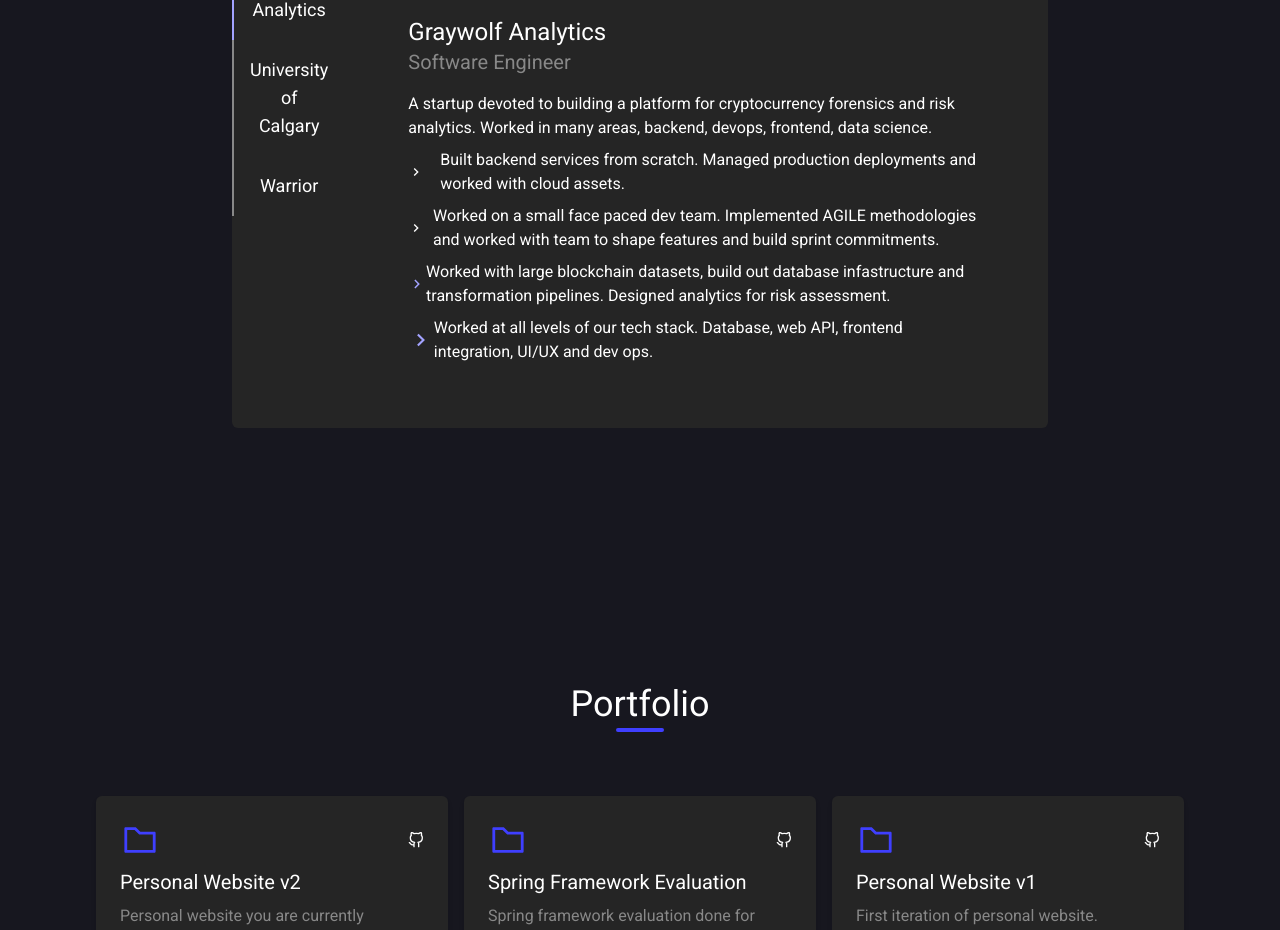
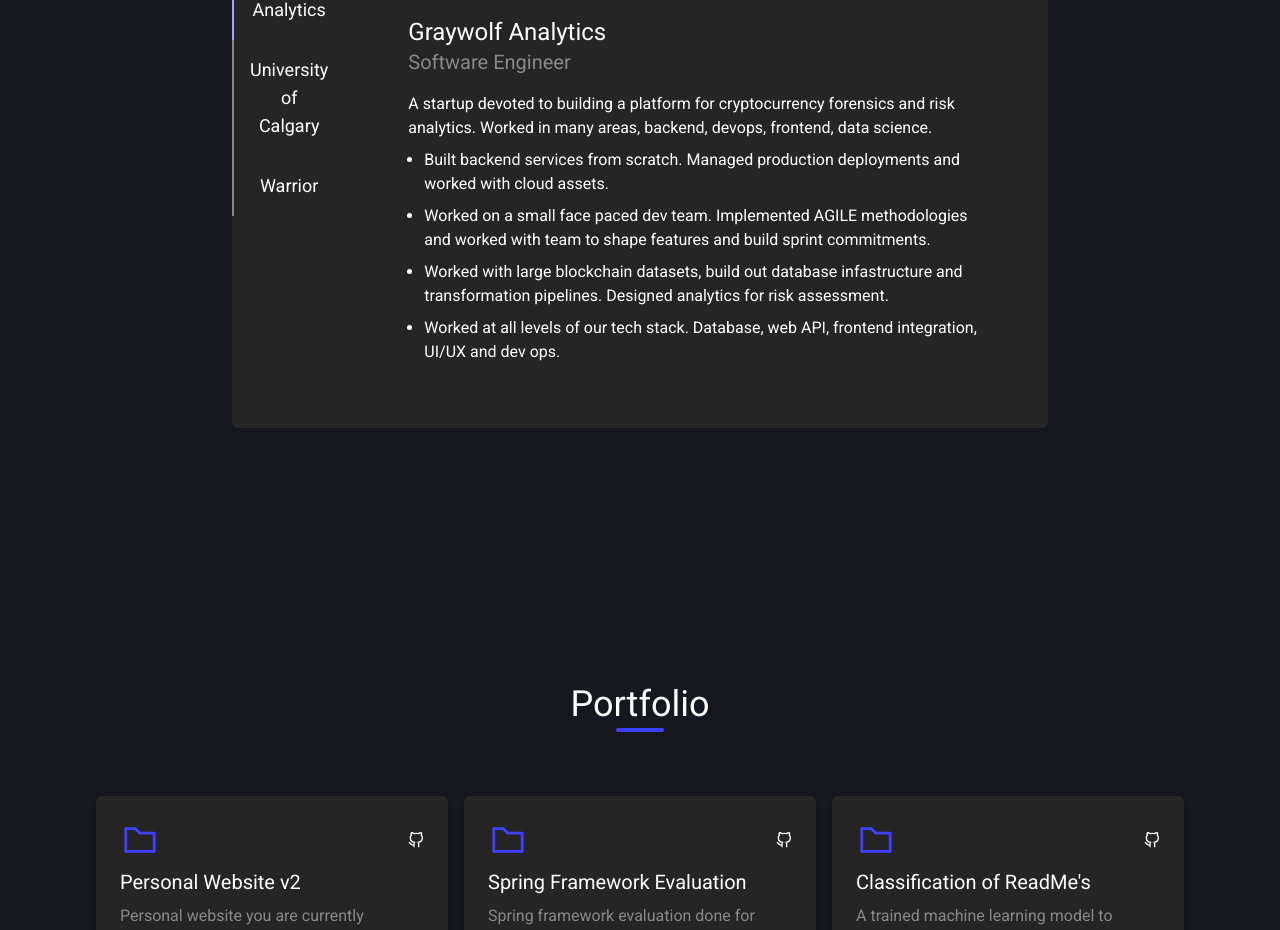
Before and after one commit to evankboerchers/personal-website-2, a React (Create React App) app: page / in a window 1280 px wide. Shown: the part 1856-2786 px from the top of the page. Built offline with nearby package versions, Linux system fonts and the light colour scheme; a web font is replaced by a local one.

Commit message:
protfolio tiles and minor mods

```diff
--- a/package.json
+++ b/package.json
@@ -1,5 +1,5 @@
 {
-  "name": "test-tailwind",
+  "name": "personal-website-2",
   "version": "0.1.0",
   "private": true,
   "dependencies": {
--- a/src/Hero.jsx
+++ b/src/Hero.jsx
@@ -1,5 +1,6 @@
 import React from 'react';
 import Graphic from './components/Graphic';
+import { Link } from 'react-scroll';
 const Hero = () => {
   return (
     <section id="home">
@@ -12,7 +13,18 @@
             <h2 class="text-text-secondary text-4xl">
               I am a software engineer
             </h2>
-            <button class="mt-8 px-6 py-2 bg-theme">About me</button>
+            <button class="mt-8 px-6 py-2 bg-theme">
+              <Link
+                activeClass="active"
+                to="about"
+                spy={true}
+                smooth={true}
+                offset={-50}
+                duration={200}
+              >
+                About me
+              </Link>
+            </button>
           </div>
         </div>
         <div class="absolute h-48 w-48 md:h-64 md:w-64 top-1/2 transform -translate-y-72 right-6">
--- a/src/components/experience/Graywolf.jsx
+++ b/src/components/experience/Graywolf.jsx
@@ -11,40 +11,25 @@
         and risk analytics. Worked in many areas, backend, devops, frontend,
         data science.
       </p>
-      <ul class="space-y-2 list-none list-inside mt-2">
-        <li class="flex flex-row items-center justify-start space-x-2">
-          <div class="w-8 mx-auto">
-            <MdOutlineKeyboardArrowRight />
-          </div>
-          <p>
+      <ul class="space-y-2 list-disc mt-2 ml-4">
+        <li>
+          <div>
             Built backend services from scratch. Managed production deployments
             and worked with cloud assets.
-          </p>
+          </div>
         </li>
-        <li class="flex flex-row items-center justify-start space-x-2">
-          <div class="w-8 mx-auto ">
-            <MdOutlineKeyboardArrowRight />
-          </div>
-          <p>
-            Worked on a small face paced dev team. Implemented AGILE
-            methodologies and worked with team to shape features and build
-            sprint commitments.
-          </p>
+        <li>
+          Worked on a small face paced dev team. Implemented AGILE methodologies
+          and worked with team to shape features and build sprint commitments.
         </li>
-        <li class="flex flex-row items-center justify-start">
-          <MdOutlineKeyboardArrowRight class="fill-selected-text w-8 h-8" />
-          <p>
-            Worked with large blockchain datasets, build out database
-            infastructure and transformation pipelines. Designed analytics for
-            risk assessment.
-          </p>
+        <li>
+          Worked with large blockchain datasets, build out database
+          infastructure and transformation pipelines. Designed analytics for
+          risk assessment.
         </li>
-        <li class="flex flex-row items-center justify-start">
-          <MdOutlineKeyboardArrowRight class="fill-selected-text w-8 h-8" />
-          <p>
-            Worked at all levels of our tech stack. Database, web API, frontend
-            integration, UI/UX and dev ops.
-          </p>
+        <li>
+          Worked at all levels of our tech stack. Database, web API, frontend
+          integration, UI/UX and dev ops.
         </li>
       </ul>
     </div>
--- a/src/components/portfolio/PortfolioTile.jsx
+++ b/src/components/portfolio/PortfolioTile.jsx
@@ -5,7 +5,7 @@
 const PortfolioTile = ({ title, description, tags, main, github }) => {
   return (
     <a href={main} target="_blank" rel="noreferrer" class="group h-full">
-      <div class="bg-tile rounded-md p-6 shadow-md mt-4 group-hover:mt-0 group-hover:shadow-2xl h-full">
+      <div class="bg-tile rounded-md p-6 shadow-md mt-4 group-hover:mt-2 group-hover:shadow-2xl h-full">
         <div class="flex flex-row justify-between items-center mb-2">
           <AiOutlineFolder
             size="2.5rem"
--- a/src/sections/About.jsx
+++ b/src/sections/About.jsx
@@ -40,7 +40,7 @@
               <div class="flex flex-col items-center justify-center m-0 mt-12 lg:mt-0 lg:ml-16 xl:ml-32">
                 <div class="flex flex-row">
                   <div class="flex flex-col items-center">
-                    <div class="bg-red-500 rounded-full p-3">
+                    <div class="bg-blue-600 rounded-full p-3">
                       <HiLightBulb size="3rem" />
                     </div>
                     <div class="mt-2">Problem Solver</div>
@@ -49,7 +49,7 @@
                     </div>
                   </div>
                   <div class="flex flex-col items-center mx-4">
-                    <div class="bg-blue-500 rounded-full p-3">
+                    <div class="bg-blue-600 rounded-full p-3">
                       <FaBookReader size="3rem" />
                     </div>
                     <div class="mt-2">Learner</div>
@@ -58,7 +58,7 @@
                     </div>
                   </div>
                   <div class="flex flex-col items-center">
-                    <div class="bg-yellow-500 rounded-full p-3">
+                    <div class="bg-blue-600 rounded-full p-3">
                       <RiTeamFill size="3rem" />
                     </div>
                     <div class="mt-2">Collaborator</div>
--- a/src/sections/Contact.jsx
+++ b/src/sections/Contact.jsx
@@ -98,7 +98,7 @@
         <div class="container mx-auto relative flex flex-col items-center justify-center px-8 md:px-8 lg:px-24 w-full">
           <SectionHeader title="Contact" />
           <div class="mt-6 text-xl w-96 text-center">
-            Have an interesting opportunity? A Question? Book recommendation?
+            Have an interesting opportunity? A question? Book recommendation?
             Just want to say hi? Shoot me a message!
           </div>
           <form
--- a/src/sections/Portfolio.jsx
+++ b/src/sections/Portfolio.jsx
@@ -1,8 +1,12 @@
 import React from 'react';
 import SectionHeader from '../components/SectionHeader';
 import PortfolioTile from '../components/portfolio/PortfolioTile';
+import { useState } from 'react';
+import { FiChevronsLeft } from 'react-icons/fi';
+import { FiChevronsRight } from 'react-icons/fi';
 
 const Portfolio = () => {
+  const [more, setMore] = useState(false);
   return (
     <section id="portfolio">
       <div class="py-32 bg-body">
@@ -32,13 +36,79 @@
             <div class="flex flex-col">
               <div></div>
               <PortfolioTile
-                title="Personal Website v1"
-                description="First iteration of personal website."
-                tags={['React', 'JavaScript', 'HTML', 'CSS']}
-                main="https://github.com/evankboerchers/personal-website-1"
-                github="https://github.com/evankboerchers/personal-website-1"
+                title="Classification of ReadMe's"
+                description="A trained machine learning model to classify Github readme sections based on contents, best result was 87% accuracy. Includes data processing of large amounts of ReadMe files, plus a pyspark pipeline for processing data and training models."
+                tags={['Machine Learning', 'PySpark', 'Databricks']}
+                main="https://github.com/evankboerchers/Classification-of-Github-READMES"
+                github="https://github.com/evankboerchers/Classification-of-Github-READMES"
               />
             </div>
+            <div class="flex flex-col">
+              <div></div>
+              <PortfolioTile
+                title="Sorting Algorithm Visualizer"
+                description="A web app that visualizes how various sorting algorithms are functioning in realtime."
+                tags={['React', 'JavaScript', 'HTML', 'CSS']}
+                main="https://github.com/evankboerchers/sorting-visualization"
+                github="https://github.com/evankboerchers/sorting-visualization"
+              />
+            </div>
+            <div class="flex flex-col">
+              <div></div>
+              <PortfolioTile
+                title="Grocer iOS app"
+                description="simple iOS for keeping a grocery list."
+                tags={['Swift', 'iOS']}
+                main="https://github.com/evankboerchers/GroceriOSApp"
+                github="https://github.com/evankboerchers/GroceriOSApp"
+              />
+            </div>
+            <div class="flex flex-col">
+              <div></div>
+              <PortfolioTile
+                title="Plant Disease Neural Net Classification"
+                description="Trained a nueral net to classify plant leafs as healthy or diseased with 99% accuracy. A onvulutional nueral net was trained with data consisting of potato, tomato and bell pepper plant leaves. "
+                tags={['Machine Learning', 'Python', 'TensorFlow']}
+                main="https://github.com/evankboerchers/PlantDiseaseDetection"
+                github="https://github.com/evankboerchers/PlantDiseaseDetection"
+              />
+            </div>
+            <div class={`${more ? '' : 'hidden'}`}>
+              <div class="flex flex-col">
+                <div></div>
+                <PortfolioTile
+                  title="Personal Website v1"
+                  description="First iteration of personal website."
+                  tags={['React', 'JavaScript', 'HTML', 'CSS']}
+                  main="https://github.com/evankboerchers/personal-website-1"
+                  github="https://github.com/evankboerchers/personal-website-1"
+                />
+              </div>
+            </div>
+          </div>
+          <div class="flex flex-row items-center justify-center mt-12 text-text-secondary">
+            <button
+              class={`flex flex-row justify-center items-center space-x-2 ${
+                more ? 'hidden' : ''
+              } hover:text-selected-text`}
+              onClick={() => {
+                setMore(true);
+              }}
+            >
+              <div>more</div>
+              <FiChevronsRight size="1.25rem" />
+            </button>
+            <button
+              class={`flex flex-row justify-center items-center ${
+                more ? '' : 'hidden'
+              } hover:text-selected-text`}
+              onClick={() => {
+                setMore(false);
+              }}
+            >
+              <FiChevronsLeft size="1.25rem" />
+              <div>less</div>
+            </button>
           </div>
         </div>
       </div>
```
Also changed, not shown: src/components/experience/UofC.jsx (+4 -16 lines), src/components/experience/Warrior.jsx (+4 -18 lines).
